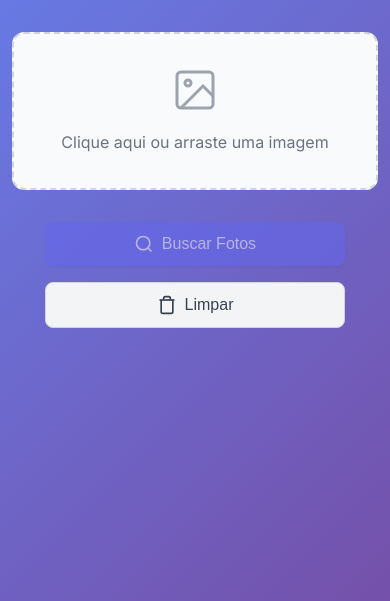
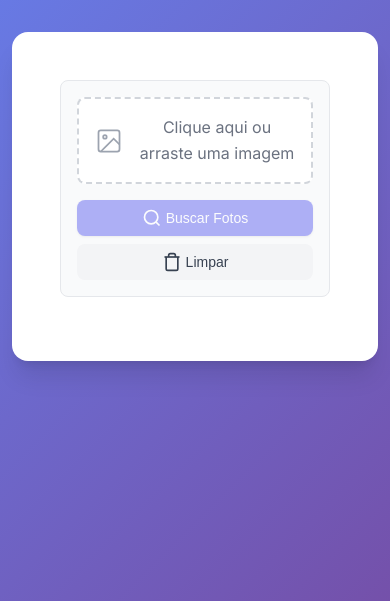
Before and after one commit to rochac2lee/face-recognition, a Flask app: page / in a window 390 px wide. Shown: the part 108-709 px from the top of the page. Run offline with Flask 3, Linux system fonts and the light colour scheme.

Commit message:
Refatora o CSS para unificar as seções de upload e resultados em um card, renomeando classes e ajustando estilos para melhorar a apresentação e a responsividade. Adiciona novos estilos para loading, error e ícones, visando uma experiência de usuário mais coesa e intuitiva.

```diff
--- a/static/css/style.css
+++ b/static/css/style.css
@@ -97,47 +97,87 @@ body {
     padding: 3rem 0;
 }
 
-/* Upload Section */
-.upload-section {
+/* Unified Section */
+.unified-section {
     margin-bottom: 3rem;
 }
 
-.upload-card {
+.unified-card {
     background: var(--white);
     border-radius: var(--radius-xl);
     padding: 3rem;
     box-shadow: var(--shadow-xl);
-    text-align: center;
-    max-width: 600px;
+    max-width: 1200px;
     margin: 0 auto;
 }
 
-.upload-icon {
-    color: var(--primary);
-    margin-bottom: 1.5rem;
+/* Upload Section dentro do card unificado - Compacto */
+.unified-card .upload-section {
+    text-align: center;
+    margin-bottom: 1rem;
+    padding: 1rem;
+    background: var(--gray-50);
+    border-radius: var(--radius);
+    border: 1px solid var(--gray-200);
 }
 
-.upload-card h2 {
-    font-size: 1.875rem;
-    font-weight: 600;
-    color: var(--gray-900);
+/* Results Section dentro do card unificado */
+.unified-card .results-section {
+    border-top: 1px solid var(--gray-200);
+    padding-top: 2rem;
+}
+
+/* Loading e Error dentro do card unificado */
+.unified-card .loading,
+.unified-card .error {
+    text-align: center;
+    padding: 2rem;
+    margin-top: 1rem;
+    border-radius: var(--radius);
+}
+
+.unified-card .loading {
+    background: rgba(99, 102, 241, 0.05);
+    border: 1px solid rgba(99, 102, 241, 0.2);
+}
+
+.unified-card .error {
+    background: rgba(239, 68, 68, 0.05);
+    border: 1px solid rgba(239, 68, 68, 0.2);
+}
+
+.unified-card .upload-icon {
+    color: var(--primary);
     margin-bottom: 0.5rem;
 }
 
-.upload-card p {
-    color: var(--gray-600);
-    margin-bottom: 2rem;
-    font-size: 1.125rem;
+.unified-card .upload-icon svg {
+    width: 32px;
+    height: 32px;
 }
 
-.upload-area {
+.unified-card .upload-section h2 {
+    font-size: 1.25rem;
+    font-weight: 600;
+    color: var(--gray-900);
+    margin-bottom: 0.25rem;
+}
+
+.unified-card .upload-section p {
+    color: var(--gray-600);
+    margin-bottom: 1rem;
+    font-size: 0.875rem;
+}
+
+.unified-card .upload-area {
     border: 2px dashed var(--gray-300);
-    border-radius: var(--radius-lg);
-    padding: 3rem 2rem;
-    margin-bottom: 2rem;
+    border-radius: var(--radius);
+    padding: 1rem;
+    margin-bottom: 1rem;
     transition: all 0.3s ease;
     cursor: pointer;
-    background: var(--gray-50);
+    background: var(--white);
+    min-height: 80px;
 }
 
 .upload-area:hover {
@@ -153,7 +193,7 @@ body {
 
 .upload-placeholder {
     display: flex;
-    flex-direction: column;
+    flex-direction: row;
     align-items: center;
     gap: 1rem;
     color: var(--gray-500);
@@ -163,22 +203,22 @@ body {
     color: var(--gray-400);
 }
 
-.upload-actions {
+.unified-card .upload-actions {
     display: flex;
-    gap: 1rem;
+    gap: 0.5rem;
     justify-content: center;
     flex-wrap: wrap;
 }
 
 /* Buttons */
-.btn {
+.unified-card .btn {
     display: inline-flex;
     align-items: center;
-    gap: 0.5rem;
-    padding: 0.75rem 1.5rem;
+    gap: 0.25rem;
+    padding: 0.5rem 1rem;
     border: none;
     border-radius: var(--radius);
-    font-size: 1rem;
+    font-size: 0.875rem;
     font-weight: 500;
     cursor: pointer;
     transition: all 0.2s ease;
@@ -212,6 +252,16 @@ body {
 .btn-secondary:hover {
     background: var(--gray-200);
     transform: translateY(-1px);
+}
+
+.upload-content {
+    display: flex;
+}
+
+.image-preview {
+    display: inline-flex;
+    align-items: center;
+    gap: 1rem;
 }
 
 /* Results Section */
```
